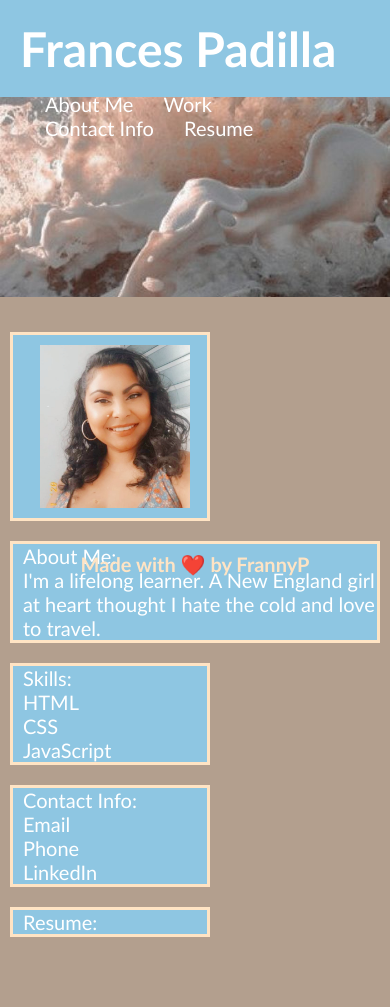
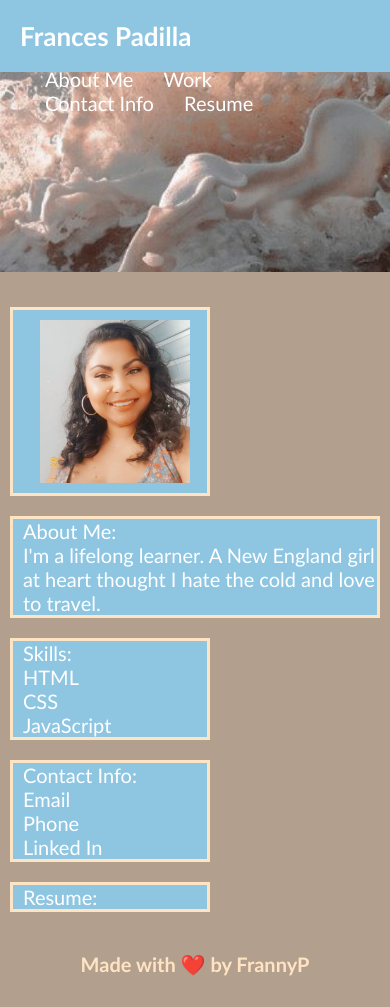
Before and after one commit to FrannyP71/Challenge-2, a plain HTML site: page Index.html in a window 390 px wide. Before the commit the page ends 937 px from the top, so only its background shows below. Drawn offline with Linux system fonts and the light colour scheme.

Commit message:
added a linkedIn link, made header smaller with media screen

```diff
--- a/Assets/styles.css
+++ b/Assets/styles.css
@@ -66,7 +66,6 @@ a {
 }
 
 .flexbox-container {
-    height: 200px;
     display: flex;
     flex-wrap: wrap;
 }
@@ -125,3 +124,11 @@ a {
         font-size: 20px;
         color:bisque
 }
+
+@media screen and (max-width: 760px) {
+
+    .header h1 {
+        font-size: 26px;
+    }
+
+}
--- a/Index.html
+++ b/Index.html
@@ -13,16 +13,16 @@
         <div>
             <ul>
                 <li>
-                    About Me
+                    <a href="#About">About Me</a>
                 </li>
                 <li>
-                    Work
+                    <a>Work</a>
                 </li>
                 <li>
-                    Contact Info
+                    <a>Contact Info</a>
                 </li>
                 <li>
-                    Resume
+                    <a>Resume</a>
                 </li>
             </ul>
         </div>
@@ -31,9 +31,9 @@
     <div class="banner"></div>
     <div class="flexbox-container">
         <div class="flexbox-item flexbox-item-1"><img src="./assets/pr-vacation.jpg"></div>
-        <div class="flexbox-item flexbox-item-2"><p>About Me:</p>
+        <div id="About" class="flexbox-item flexbox-item-2"><p>About Me:</p>
             <p>I'm a lifelong learner. A New England girl at heart thought I hate the cold and love to travel. </p></div>
-        <div class="flexbox-item flexbox-item-3">
+        <div id="Skills" class="flexbox-item flexbox-item-3">
             <p>Skills:</p>
                 <ul>
                     <li>HTML</li>
@@ -47,11 +47,17 @@
                 <ul>
                     <li>Email</li>
                     <li>Phone</li>
-                    <li>LinkedIn</li>
+                    <li><a href="https:linkedin.com/in/frances-padilla-456197125">Linked In</li>
                 </ul>
         </div>
         <div class="flexbox-item flexbox-item-5"><p>Resume:</p></div>
 
+    </div>
+    <div class="flexbox-projects">
+        <div class="project-1"></div>
+        <div class="project-2"></div>
+        <div class="project-3"></div>
+        <div class="project-4"></div>
     </div>
     <div class="footer">
         <h2>Made with ❤️️ by FrannyP</h2>
```
Also changed, not shown: 1 other file.
